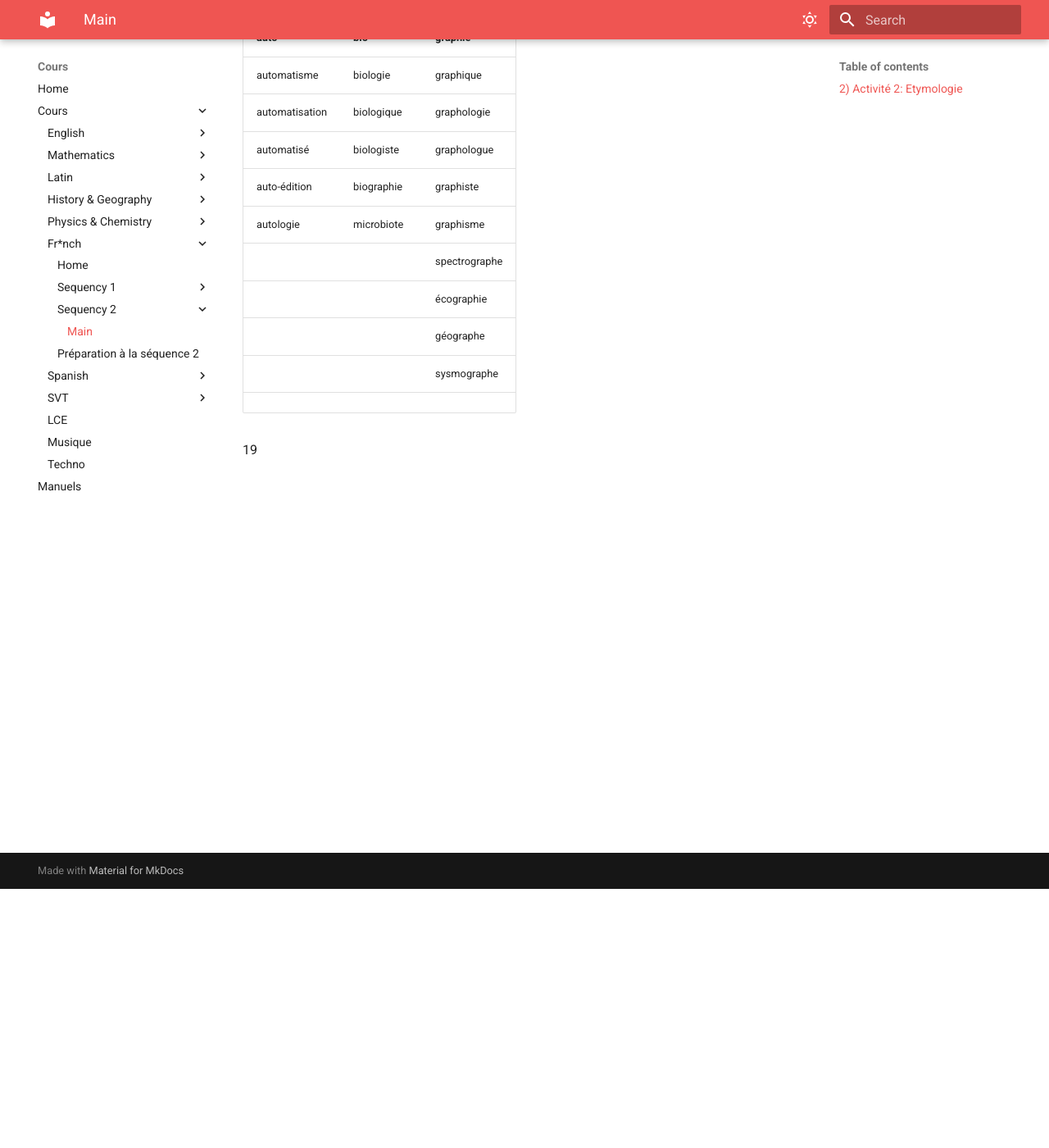
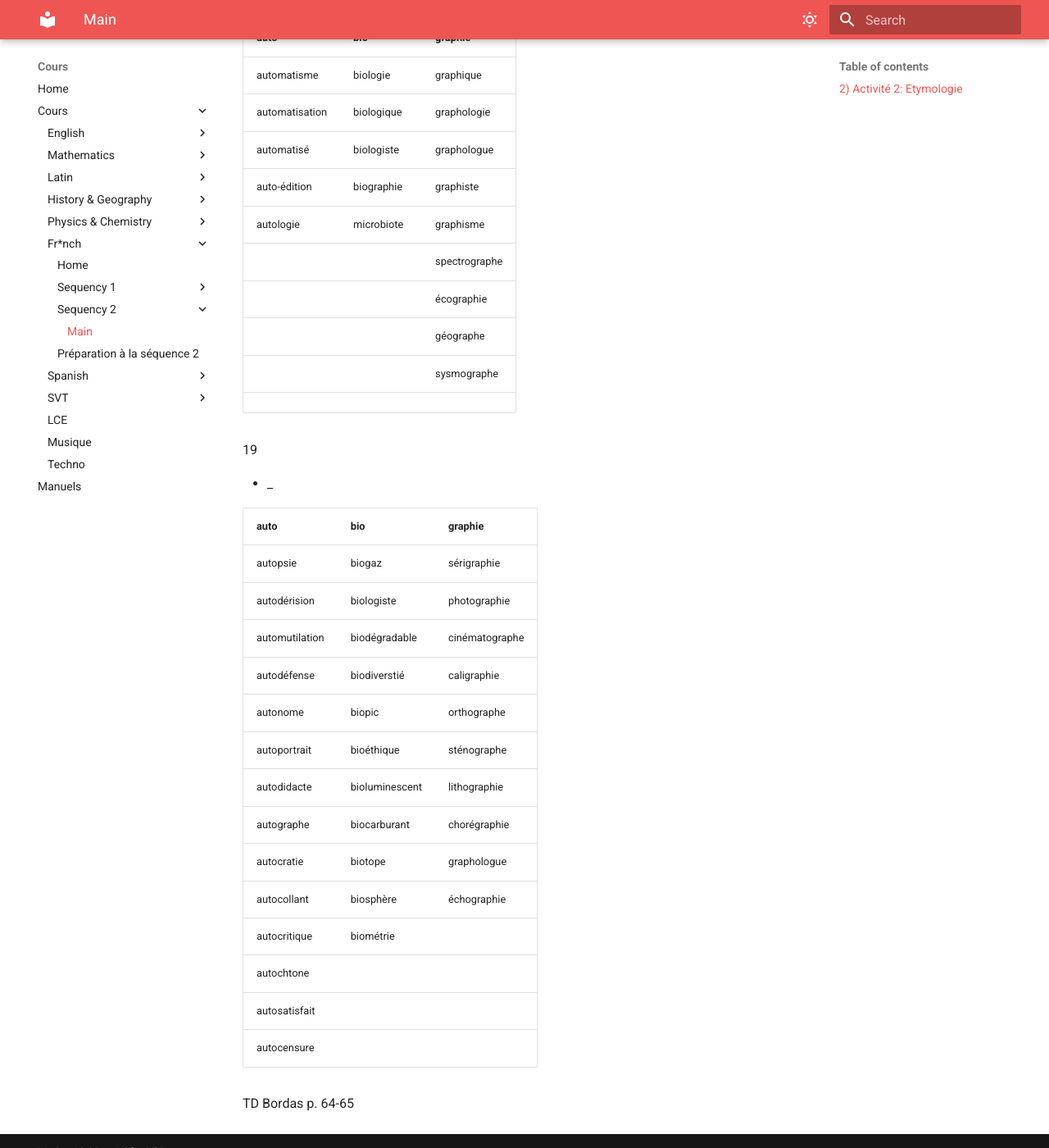
Before and after one commit to Labfox/Cours, an MkDocs documentation site: the page built from docs/french/sequency2/main.md, in a window 1280 px wide and 1400 px high, scrolled down 316 px. Shown: the whole window at 82% size. Built offline with MkDocs 1.6.1 and Material for MkDocs 9.7.7, drawn with Linux system fonts in a browser that asks for light colours.

```diff
--- a/docs/french/sequency2/main.md
+++ b/docs/french/sequency2/main.md
@@ -19,3 +19,24 @@
 |                |             |               |
 
 19
+
++ _
+
+| auto | bio | graphie |
+|------|-----|---------|
+| autopsie | biogaz | sérigraphie |
+| autodérision | biologiste | photographie |
+| automutilation | biodégradable | cinématographe |
+| autodéfense | biodiverstié | caligraphie |
+| autonome | biopic | orthographe |
+| autoportrait | bioéthique | sténographe |
+| autodidacte | bioluminescent | lithographie |
+| autographe | biocarburant | chorégraphie |
+| autocratie | biotope | graphologue |
+| autocollant | biosphère | échographie |
+| autocritique | biométrie | |
+| autochtone | | |
+| autosatisfait | | |
+| autocensure | | |
+
+TD Bordas p. 64-65
```
